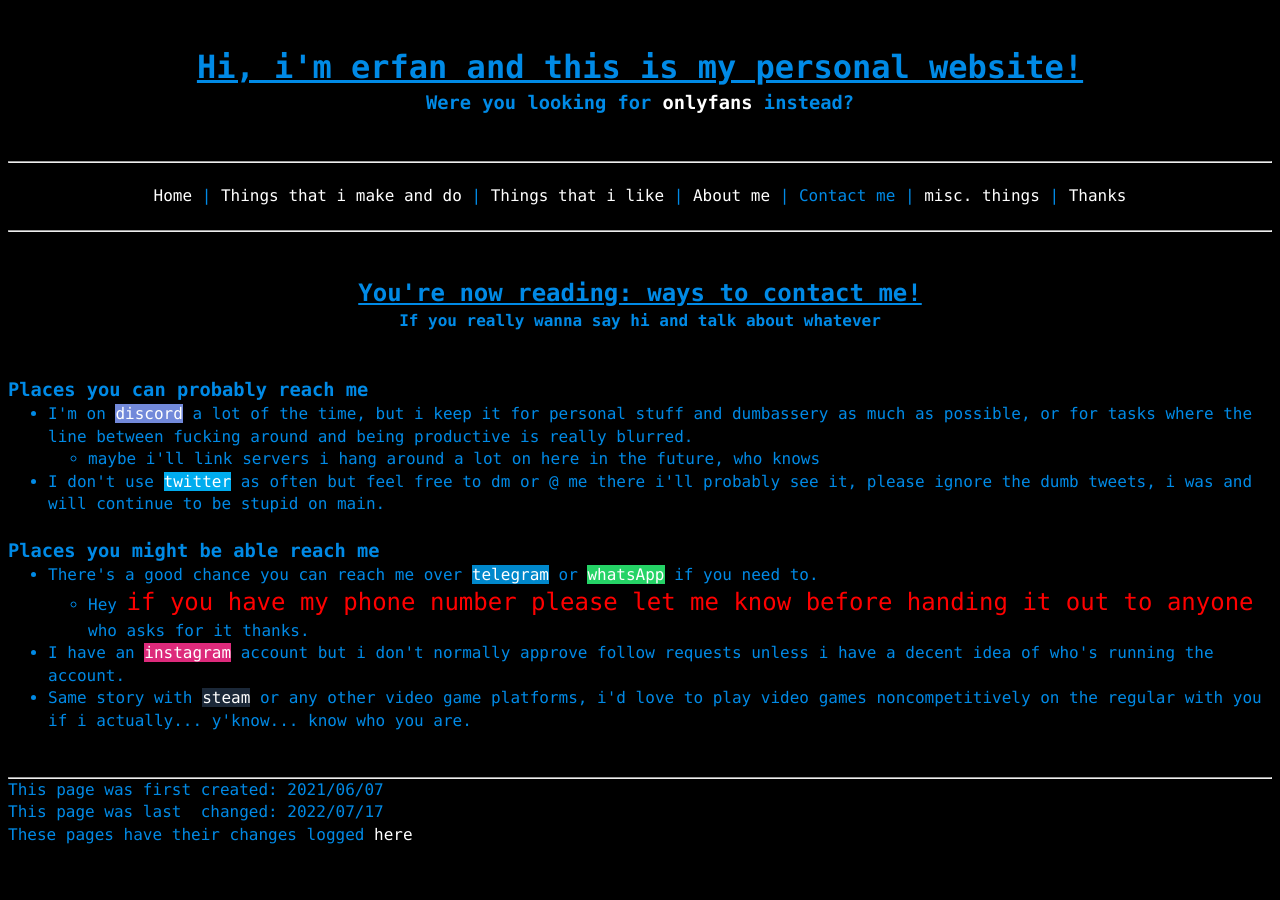
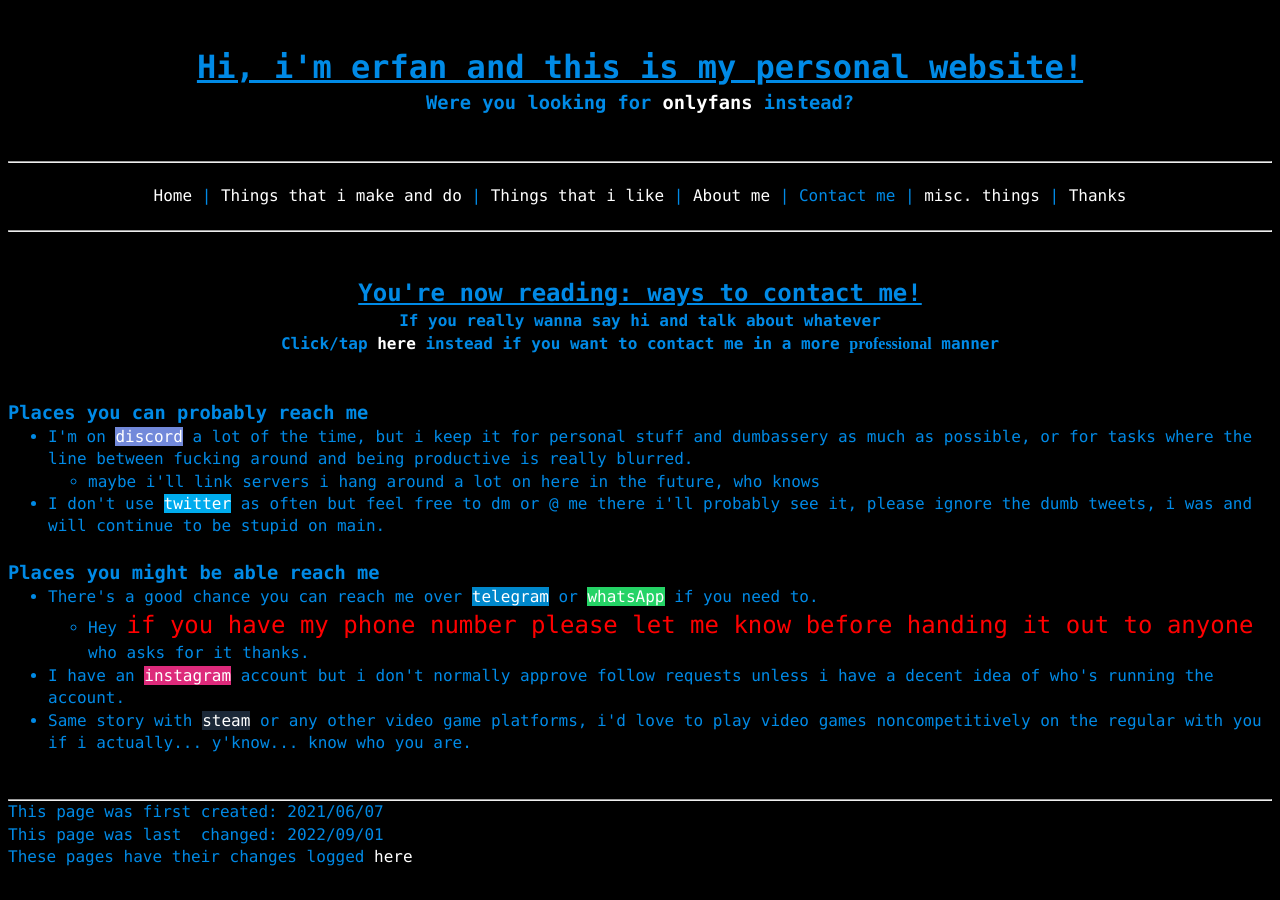
Before and after one commit to a-erfan-aa/a-erfan-aa.github.io, a Jekyll site: the page built from contact.html, in a window 1280 px wide. Built offline with Jekyll 4.4.1, drawn with Linux system fonts in a browser that asks for light colours.

Commit message:
Update subtitle to include link to epk in several files
Also update lastChanged of files

```diff
--- a/about.html
+++ b/about.html
@@ -3,12 +3,13 @@
 title: About me
 description: Some facts about me. Yep.
 firstCreated: 2021/06/07
-lastChanged: 2022/08/13
+lastChanged: 2022/09/01
 ---
 <!-- title and subtitle -->
 <div>
 	<h2><u>You're now reading: about me!</u></h2>
-	<h4>Some stuff that might be helpful to know about me that might not have come up in conversations we've had</h4>
+	<h4>Some stuff that might be helpful to know about me that might not have come up in conversations we've had<br>
+	Click/tap <a href="https://epk.onlyerfans.com">here</a> instead if you want to get to know me from a more <span style="font-family: 'Times New Roman', Times, serif;">professional</span> standpoint</h4>
 </div>
 
 <br><br>
--- a/contact.html
+++ b/contact.html
@@ -3,12 +3,13 @@
 title: Contact me
 description: Some ways you can contact me
 firstCreated: 2021/06/07
-lastChanged: 2022/07/17
+lastChanged: 2022/09/01
 ---
 <!-- title and subtitle-->
 <div>
 	<h2><u>You're now reading: ways to contact me!</u></h2>
-	<h4>If you really wanna say hi and talk about whatever</h4>
+	<h4>If you really wanna say hi and talk about whatever<br>
+	Click/tap <a href="https://epk.onlyerfans.com">here</a> instead if you want to contact me in a more <span style="font-family: 'Times New Roman', Times, serif;">professional</span> manner</h4>
 </div>
 
 <br><br>
--- a/things-i-make/music-comprehensive.html
+++ b/things-i-make/music-comprehensive.html
@@ -3,13 +3,13 @@
 title: More of my music
 description: Or rather more of my experiences with music
 firstCreated: 2022/07/19
-lastChanged: 2022/08/29
+lastChanged: 2022/09/01
 ---
 <!-- title and subtitle -->
 <div>
 	<h2><u>You're now reading: my music.</u></h2>
 	<h4>Hopefully every single thing i've done, big and small, for any reason<br>
-	Click/tap <a href="https://epk.onlyerfans.com">here</a> instead if you want to get to know me from a more <span style="font-family: 'Times New Roman', Times, serif;">professional</span> standpoint</h4>
+	Click/tap <a href="https://epk.onlyerfans.com">here</a> instead if you want to read about my experiences from a more <span style="font-family: 'Times New Roman', Times, serif;">professional</span> standpoint</h4>
 </div>
 
 <br><br>
```
